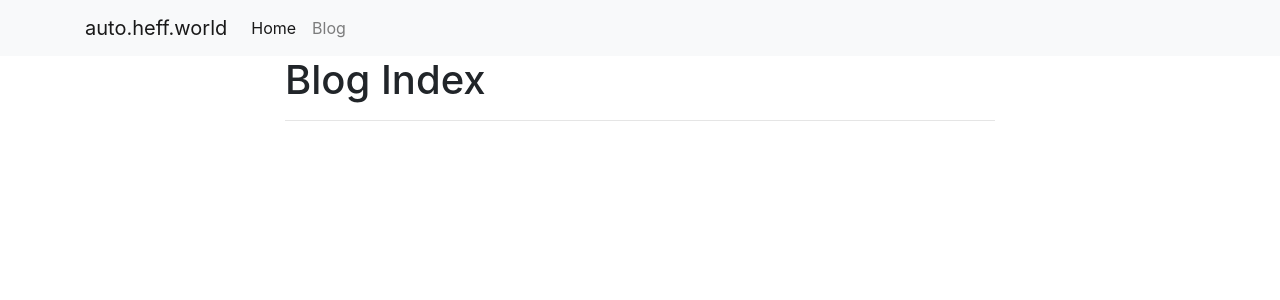
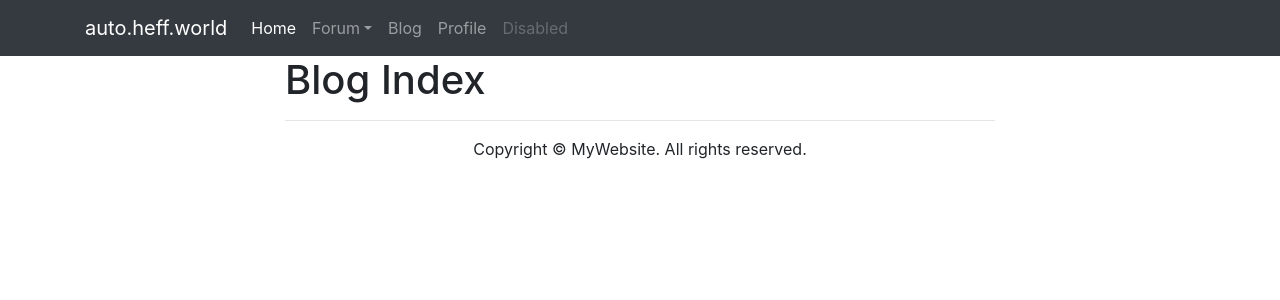
Before and after one commit to jjheffernan/Django-Auto-Forum, a Django app: page /blog/ in a window 1280 px wide. Shown: the top 300 px of the page. Run offline with Django 4.2, Linux system fonts and the light colour scheme; data that the repository does not hold is empty.

Commit message:
expanded base, expanded navbar, populated comments on HTML.

```diff
--- a/forum_base/templates/base.html
+++ b/forum_base/templates/base.html
@@ -1,6 +1,7 @@
 <link rel="stylesheet" href="https://cdn.jsdelivr.net/npm/bootstrap@4.1.3/dist/css/bootstrap.min.css" integrity="sha384-MCw98/SFnGE8fJT3GXwEOngsV7Zt27NXFoaoApmYm81iuXoPkFOJwJ8ERdknLPMO" crossorigin="anonymous">
 
-<nav class="navbar navbar-expand-lg navbar-light bg-light">
+<!-- navbar content -->
+<nav class="navbar navbar-expand-lg navbar-dark bg-dark">
     <div class="container">
 
 <!--        <nav class="navbar navbar-expand-lg navbar-dark bg-dark">-->
@@ -8,6 +9,7 @@
 <!--      <button class="navbar-toggler" type="button" data-toggle="collapse" data-target="#navbarSupportedContent" aria-controls="navbarSupportedContent" aria-expanded="false" aria-label="Toggle navigation">-->
 <!--      <span class="navbar-toggler-icon"></span>-->
 <!--      </button>-->
+
 <!--      <div class="collapse navbar-collapse" id="navbarSupportedContent">-->
 <!--        <ul class="navbar-nav mr-auto">-->
 <!--          <li class="nav-item active">-->
@@ -36,18 +38,40 @@
 <!--      </div>-->
 <!--    </nav>-->
 
+        <!-- Logo button -->
         <a class="navbar-brand" href="{% url 'project_index' %}">auto.heff.world</a>
         <button class="navbar-toggler" type="button" data-toggle="collapse" data-target="#navbarSupportedContent" aria-controls="navbarSupportedContent" aria-expanded="false" aria-label="Toggle navigation">
             <span class="navbar-toggler-icon"></span>
         </button>
 
+        <!-- navbar items -->
         <div class="collapse navbar-collapse" id="navbarSupportedContent">
             <ul class="navbar-nav mr-auto">
+                <!-- Home Button -->
                 <li class="nav-item active">
                     <a class="nav-link" href="{% url 'project_index' %}">Home</a>
                 </li>
+                <!-- navbar dropdown -->
+                <li class="nav-item dropdown">
+                <a class="nav-link dropdown-toggle" href="#" id="navbarDropdown" role="button" data-toggle="dropdown" aria-haspopup="true" aria-expanded="false">Forum</a>
+                <div class="dropdown-menu" aria-labelledby="navbarDropdown">
+                  <a class="dropdown-item" href="#">Action</a>
+                  <a class="dropdown-item" href="#">Another action</a>
+                  <div class="dropdown-divider"></div>
+                  <a class="dropdown-item" href="#">Something else here</a>
+                </div>
+                </li>
+                <!-- Blog Button -->
                 <li class="nav-item">
                     <a class="nav-link" href="{% url 'blog_index' %}">Blog</a>
+                </li>
+                <!-- Profile Button -->
+                <li class="nav-item">
+                    <a class="nav-link" href="{% url 'blog_index' %}">Profile</a>
+                </li>
+                <!-- Disabled button for tests -->
+                <li class="nav-item">
+                  <a class="nav-link disabled" href="#">Disabled</a>
                 </li>
             </ul>
         </div>
@@ -61,6 +85,17 @@
     {% block page_content%}{% endblock %}
 </div>
 
+<!-- footer -->
+<footer class="text-center">
+  <div class="container">
+    <div class="row">
+      <div class="col-12">
+        <p>Copyright © MyWebsite. All rights reserved.</p>
+      </div>
+    </div>
+  </div>
+</footer>
+
 <script src="https://code.jquery.com/jquery-3.3.1.slim.min.js" integrity="sha384-q8i/X+965DzO0rT7abK41JStQIAqVgRVzpbzo5smXKp4YfRvH+8abtTE1Pi6jizo" crossorigin="anonymous"></script>
 <script src="https://cdn.jsdelivr.net/npm/popper.js@1.14.3/dist/umd/popper.min.js" integrity="sha384-ZMP7rVo3mIykV+2+9J3UJ46jBk0WLaUAdn689aCwoqbBJiSnjAK/l8WvCWPIPm49" crossorigin="anonymous"></script>
 <script src="https://cdn.jsdelivr.net/npm/bootstrap@4.1.3/dist/js/bootstrap.min.js" integrity="sha384-ChfqqxuZUCnJSK3+MXmPNIyE6ZbWh2IMqE241rYiqJxyMiZ6OW/JmZQ5stwEULTy" crossorigin="anonymous"></script>
```
Also changed, not shown: forum_base/templates/homepage.html (+2 -10 lines).
